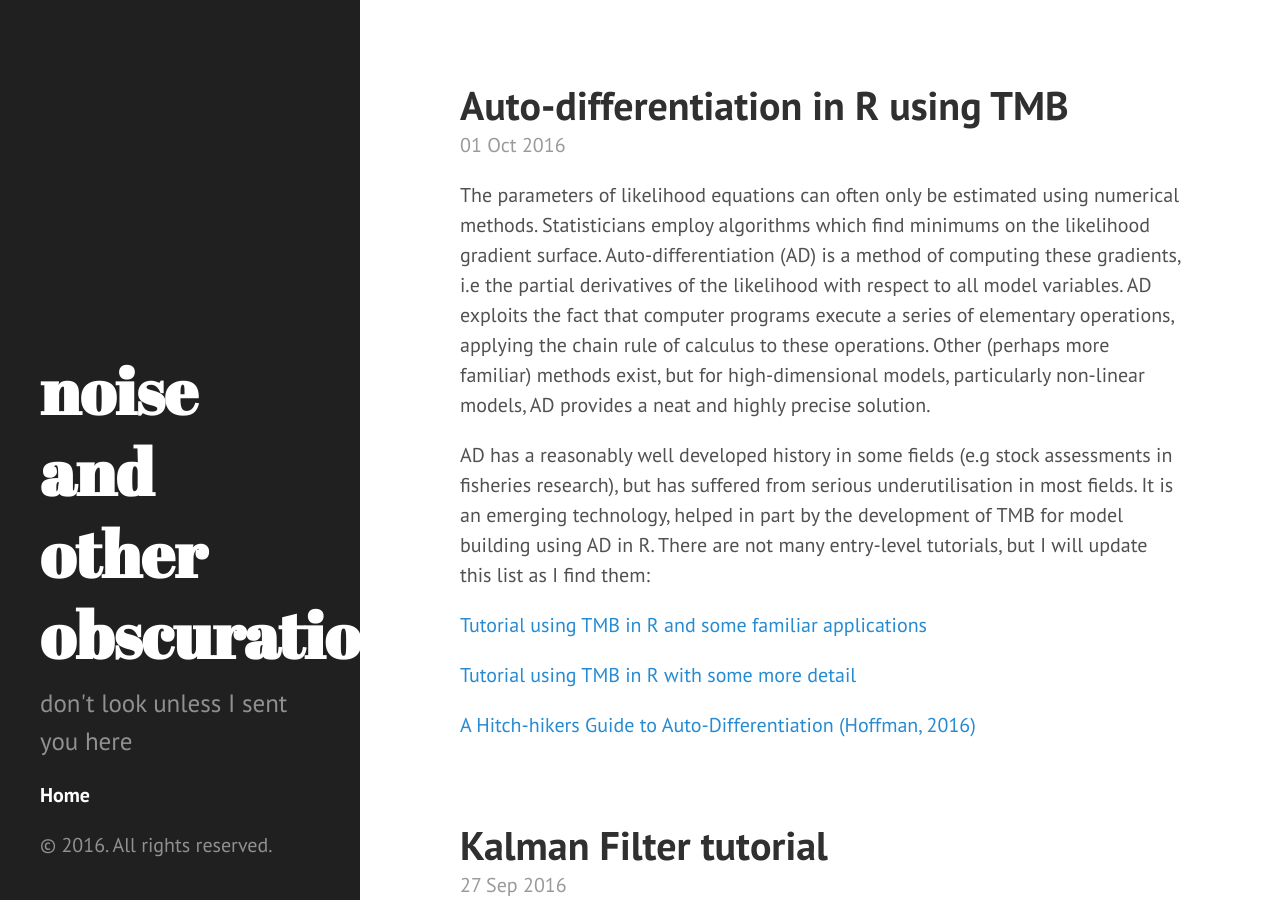
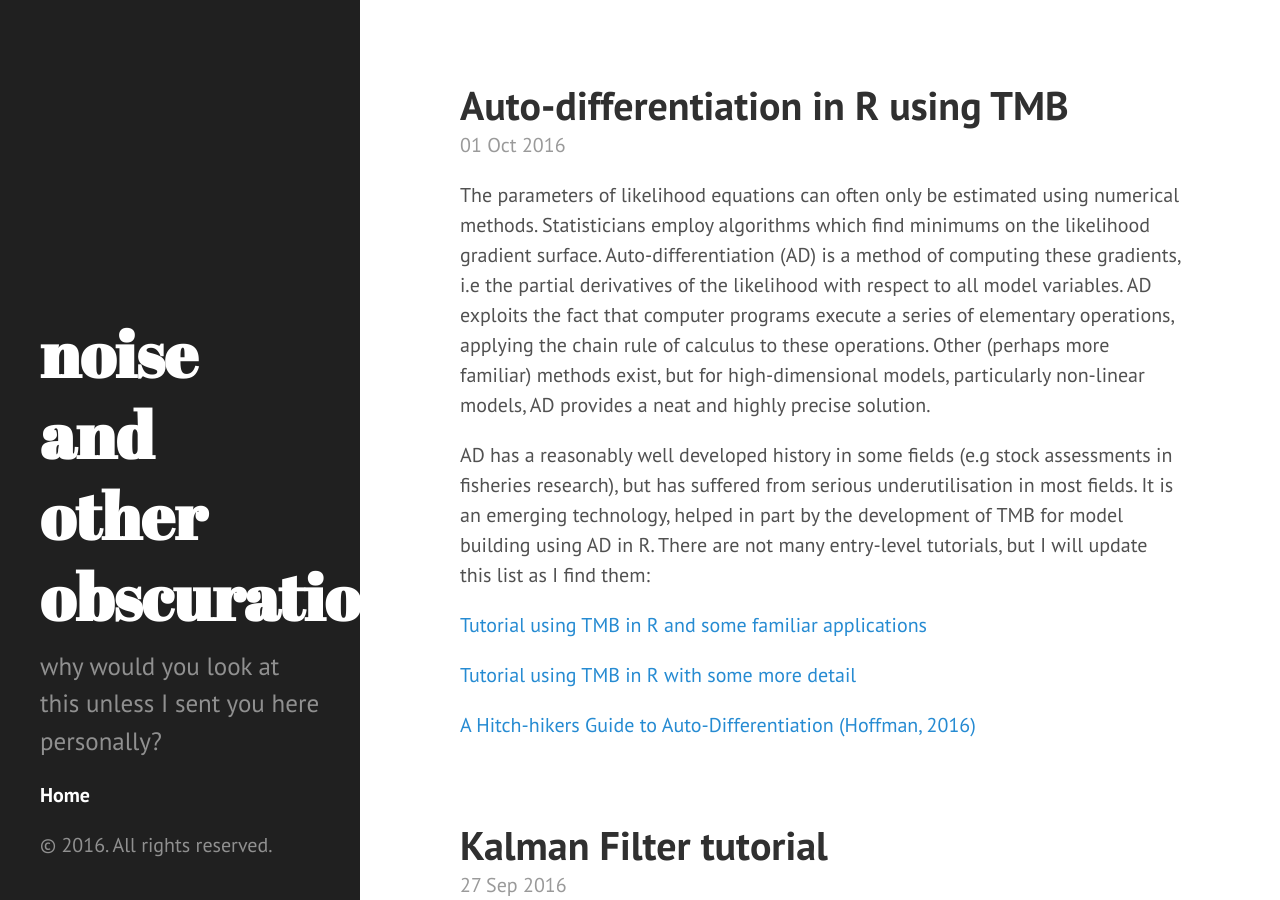
Before and after one commit to ABindoff/ABindoff.github.io, a Jekyll site: the page built from index.html, in a window 1280 px wide and 900 px high. Built offline with Jekyll 4.4.1, drawn with Linux system fonts in a browser that asks for light colours; the list of posts is cut into pages by our own code.

Commit message:
why would you?

```diff
--- a/_config.yml
+++ b/_config.yml
@@ -4,5 +4,5 @@ markdown: kramdown
 url: http://ABindoff.github.io
 title: noise and other obscurations
 tagline: making sense of it all (with statistics)
-description: don't look unless I sent you here
+description: why would you look at this unless I sent you here personally?
 paginate: 7
```
